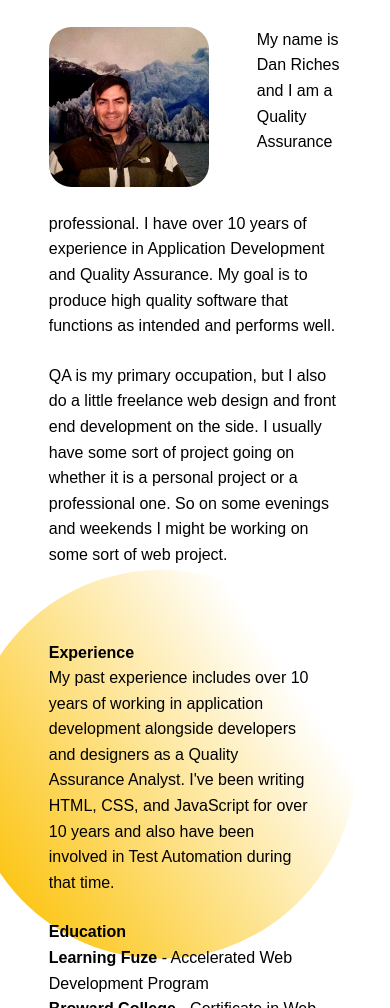
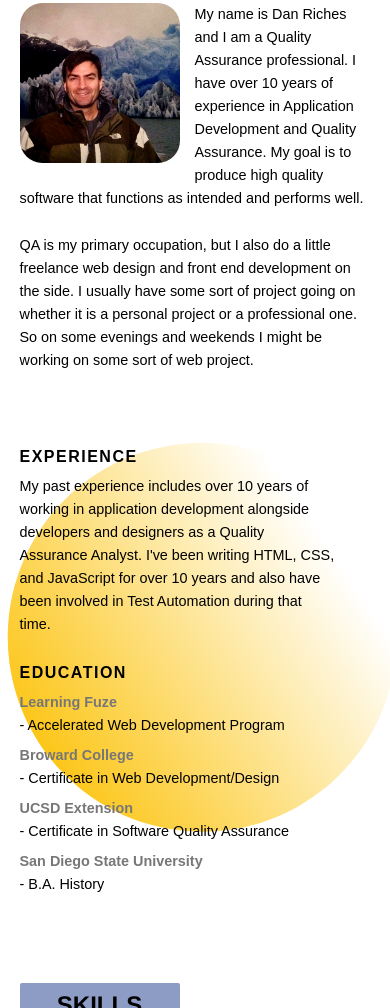
Before and after one commit to danrichdan/old-portfolio, a website: page index.html in a window 390 px wide. Shown: the part 992-2000 px from the top of the page. Drawn offline with Linux system fonts and the light colour scheme.

Commit message:
media queries added

```diff
--- a/index.html
+++ b/index.html
@@ -76,7 +76,7 @@
             </p>
           </div>
           <div class="experience">
-            <h4>Experience</h4>
+            <h4 class="sub-heading">Experience</h4>
             <p>
               My past experience includes over 10 years of working in
               application development alongside developers and designers as a
@@ -86,22 +86,23 @@
             </p>
           </div>
           <div class="education">
-            <h4>Education</h4>
+            <h4 class="sub-heading">Education</h4>
             <ul>
               <li>
-                <strong>Learning Fuze</strong> - Accelerated Web Development
-                Program
+                <strong class="school-name">Learning Fuze</strong> - Accelerated
+                Web Development Program
               </li>
               <li>
-                <strong>Broward College</strong> - Certificate in Web
-                Development/Design
+                <strong class="school-name">Broward College</strong> -
+                Certificate in Web Development/Design
               </li>
               <li>
-                <strong>UCSD Extension</strong> - Certificate in Software
-                Quality Assurance
+                <strong class="school-name">UCSD Extension</strong> -
+                Certificate in Software Quality Assurance
               </li>
               <li>
-                <strong>San Diego State University</strong> - B.A. History
+                <strong class="school-name">San Diego State University</strong>
+                - B.A. History
               </li>
             </ul>
           </div>
@@ -188,11 +189,13 @@
                   <li>Photoshop</li>
                   <li>Illustrator</li>
                 </ul>
+                <div class="card-footer">
                   <div class="divider"></div>
                   <ul class="site-code">
                     <li><a href="#">Live Site</a></li>
                     <li><a href="#">Code</a></li>
                   </ul>
+                </div>
               </div>
             </div>
 
@@ -205,8 +208,8 @@
               <div class="card-body">
                 <h4 class="project-name">Pooch Memory Match</h4>
                 <p class="project-description">
-                  Memory match game where the player must match pictures of dogs
-                  they are shown.
+                  This is a memory match game where the player must match pairs
+                  of pictures of different dogs they are shown.
                 </p>
                 <h5 class="tech-heading">Technologies Used</h5>
                 <ul class="tech-list">
@@ -217,11 +220,13 @@
                   <li>Photoshop</li>
                   <li>Illustrator</li>
                 </ul>
+                <div class="card-footer">
                   <div class="divider"></div>
                   <ul class="site-code">
                     <li><a href="#">Live Site</a></li>
                     <li><a href="#">Code</a></li>
                   </ul>
+                </div>
               </div>
             </div>
 
@@ -236,7 +241,7 @@
                 <p class="project-description">
                   This is a CRUD application, where the user can Create, Read,
                   Update, Delete student grades. It also calculates the average
-                  grade of the class.
+                  grade.
                 </p>
                 <h5 class="tech-heading">Technologies Used</h5>
                 <ul class="tech-list">
@@ -245,11 +250,13 @@
                   <li>JavaScript</li>
                   <li>JQuery</li>
                 </ul>
+                <div class="card-footer">
                   <div class="divider"></div>
                   <ul class="site-code">
                     <li><a href="#">Live Site</a></li>
                     <li><a href="#">Code</a></li>
                   </ul>
+                </div>
               </div>
             </div>
           </div>
--- a/sass/abstracts/_mixins.scss
+++ b/sass/abstracts/_mixins.scss
@@ -7,24 +7,36 @@
 }
 
 @mixin respond($breakpoint) {
-  @if $breakpoint == phone {
+  @if $breakpoint == small-phone {
     @media only screen and (max-width: 600px) {
       @content;
     } //600px
   }
-  @if $breakpoint == tab-port {
+  @if $breakpoint == phone {
+    @media only screen and (max-width: 724px) {
+      @content;
+    } //724px
+  }
+
+  @if $breakpoint == large-phone {
     @media only screen and (max-width: 900px) {
       @content;
     } //900px
   }
+
+  @if $breakpoint == tab-port {
+    @media only screen and (max-width: 1024px) {
+      @content;
+    } //1024px
+  }
   @if $breakpoint == tab-land {
-    @media only screen and (max-width: 1200px) {
+    @media only screen and (max-width: 1320px) {
       @content;
-    } //1200px
+    } //1320px
   }
   @if $breakpoint == big-desktop {
     @media only screen and (max-width: 1700px) {
       @content;
-    } //1800
+    } //1700px
   }
 }
--- a/sass/abstracts/_variables.scss
+++ b/sass/abstracts/_variables.scss
@@ -12,6 +12,14 @@ $color-secondary-light: rgba(31, 61, 141, 0.51); // lighter blue
 
 $color-tertiary: #0d1b40; // darker blue
 
-//WHITE AND BLACK
+// GREYS
+$color-grey-light-1: #f7f7f7;
+$color-grey-light-2: #eee;
+
+$color-grey-dark: #777;
+$color-grey-dark-2: #999;
+$color-grey-dark-3: #333;
+
+// WHITE AND BLACK
 $color-white: #fff;
 $color-black: #000;
--- a/sass/base/_base.scss
+++ b/sass/base/_base.scss
@@ -14,6 +14,14 @@ body {
   max-width: 1300px;
   width: 75%;
   margin: 0 auto;
+
+  @include respond(tab-port) {
+    width: 85%;
+  }
+
+  @include respond(phone) {
+    width: 90%;
+  }
 }
 
 a {
--- a/sass/base/_typography.scss
+++ b/sass/base/_typography.scss
@@ -2,3 +2,13 @@ body {
   font-family: "Montserrat", Arial, Helvetica, sans-serif;
   line-height: 1.6;
 }
+
+.sub-heading {
+  text-transform: uppercase;
+  letter-spacing: 1.5px;
+  margin-bottom: 5px;
+}
+
+.school-name {
+  color: $color-grey-dark;
+}
--- a/sass/components/_cards.scss
+++ b/sass/components/_cards.scss
@@ -1,21 +1,32 @@
 .cards {
-  display: flex;
-  justify-content: space-between;
-  flex-wrap: wrap;
+  display: grid;
+  grid-template-columns: repeat(3, 1fr);
+  justify-items: center;
+  column-gap: 50px;
+
+  @include respond(tab-land) {
+    column-gap: 20px;
+  }
+
+  @include respond(large-phone) {
+    grid-template-columns: repeat(2, 1fr);
+  }
+
+  @include respond(small-phone) {
+    grid-template-columns: minmax(min-content, 375px);
+  }
 
   img {
     max-width: 100%;
   }
 
   .card {
-    width: 375px;
     border-radius: 2px;
     margin-bottom: 25px;
+    display: grid;
+    grid-template-rows: min-content 1fr;
+  }
 
-    @include respond(big-desktop) {
-      width: 300px;
-    }
-  }
   .shadow {
     position: relative;
     -webkit-box-shadow: 0 1px 4px rgba(0, 0, 0, 0.3),
@@ -27,11 +38,31 @@
 
   .card-body {
     padding: 20px;
+    display: grid;
+    grid-template-rows: repeat(4, min-content) 1fr;
+
+    @include respond(tab-land) {
+      font-size: 0.9rem;
+    }
+
+    @include respond(tab-port) {
+      font-size: 0.85rem;
+      padding: 20px 10px;
+    }
+
+    @include respond(tab-port) {
+      font-size: 0.95rem;
+      padding: 20px;
+    }
   }
 
   .card-body ul {
     display: grid;
     grid-template-columns: repeat(2, 1fr);
+  }
+
+  .card-footer {
+    align-self: end;
   }
 
   .divider {
@@ -44,21 +75,30 @@
   .site-code {
     text-align: center;
   }
+
   .project-name,
   .project-description,
   .tech-heading {
     margin-bottom: 10px;
   }
 
+  a {
+    font-weight: bold;
+  }
+
   a:link {
-    color: $color-tertiary;
+    color: $color-secondary;
   }
 
   a:visited {
-    color: $color-tertiary;
+    color: $color-secondary;
   }
 
   a:hover {
-    color: $color-secondary;
+    color: $color-secondary-light;
+  }
+
+  a:active {
+    color: $color-primary;
   }
 }
--- a/sass/components/_skills.scss
+++ b/sass/components/_skills.scss
@@ -1,18 +1,33 @@
 .skills-icons {
   display: grid;
   grid-template-rows: repeat(3, min-content);
-  grid-template-columns: repeat(4, 1fr);
-  column-gap: 20px;
+  grid-template-columns: repeat(6, 1fr);
+  column-gap: 10px;
   row-gap: 50px;
   align-items: center;
   justify-items: center;
 
+  @include respond(tab-port) {
+    grid-template-columns: repeat(4, 1fr);
+  }
+
+  @include respond(phone) {
+    grid-template-columns: repeat(3, 1fr);
+  }
+
   img {
     width: 100px;
+    @include respond(tab-port) {
+      width: 75px;
+    }
   }
 
   .materialize-icon {
     border-radius: 50%;
     height: 100px;
+
+    @include respond(tab-port) {
+      height: 75px;
+    }
   }
 }
--- a/sass/layout/_footer.scss
+++ b/sass/layout/_footer.scss
@@ -2,7 +2,10 @@ footer {
   background-color: $color-tertiary;
   color: $color-white;
   padding: 3rem;
-  //   border-top: 20px solid $color-secondary;
+
+  @include respond(tab-port) {
+    font-size: 0.75rem;
+  }
 
   .container {
     display: flex;
--- a/sass/layout/_navigation.scss
+++ b/sass/layout/_navigation.scss
@@ -21,7 +21,7 @@ nav {
   .hamburger-menu-container {
     cursor: pointer;
     display: none;
-    @include respond(tab-land) {
+    @include respond(tab-port) {
       display: block;
     }
   }
@@ -52,7 +52,7 @@ nav {
   }
 
   .top-nav {
-    @include respond(tab-land) {
+    @include respond(tab-port) {
       display: none;
     }
   }
--- a/sass/pages/_home.scss
+++ b/sass/pages/_home.scss
@@ -17,6 +17,14 @@ main {
   display: flex;
   justify-content: center;
   margin-bottom: 5rem;
+
+  @include respond(large-phone) {
+    margin-bottom: 4rem;
+  }
+
+  @include respond(phone) {
+    margin-bottom: 3.5rem;
+  }
 }
 
 // HERO SECTION
@@ -44,6 +52,14 @@ main {
     text-align: center;
     position: relative;
     bottom: 3rem;
+
+    @include respond(tab-port) {
+      bottom: 5rem;
+    }
+
+    @include respond(phone) {
+      bottom: 5.5rem;
+    }
   }
 
   .cta-heading {
@@ -51,16 +67,33 @@ main {
     font-size: 2.5rem;
     text-transform: uppercase;
     margin-bottom: 0.5rem;
+
+    @include respond(phone) {
+      font-size: 2rem;
+    }
   }
 
   .lead {
     margin-bottom: 1.9rem;
+
+    @include respond(phone) {
+      font-size: 0.75rem;
+    }
   }
 }
 
 // ABOUT SECTION
 #about {
   padding-bottom: 10rem;
+
+  @include respond(tab-port) {
+    padding-bottom: 5rem;
+  }
+
+  @include respond(phone) {
+    padding-bottom: 2rem;
+  }
+
   .section-heading {
     background: $color-primary-light;
     width: 10rem;
@@ -72,10 +105,30 @@ main {
     float: left;
     margin-right: 3rem;
     margin-bottom: 1.5rem;
+    @include respond(tab-land) {
+      margin-right: 15px;
+    }
   }
 
   p {
     margin-bottom: 1.5rem;
+
+    @include respond(tab-port) {
+      font-size: 0.95rem;
+    }
+
+    @include respond(phone) {
+      font-size: 0.9rem;
+    }
+  }
+
+  .education li {
+    @include respond(phone) {
+      font-size: 0.9rem;
+      display: flex;
+      flex-direction: column;
+      margin-bottom: 7px;
+    }
   }
 
   .about-summary {
```
Also changed, not shown: css/style.css. Lines whose indentation alone changed are shown as unchanged.
